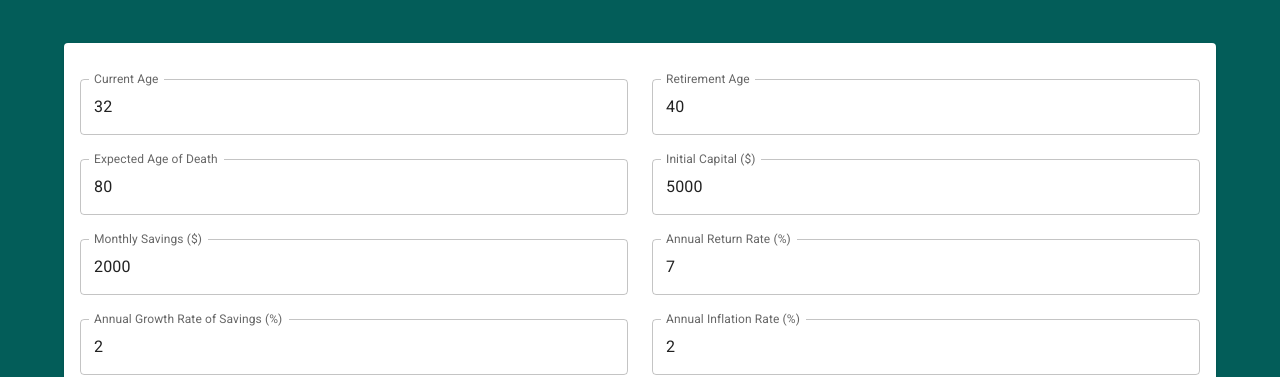
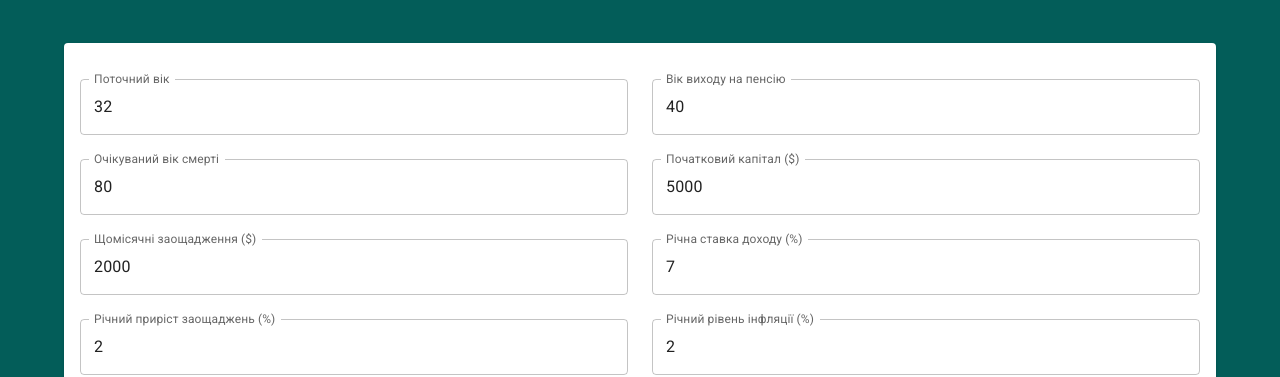
Before and after one commit to OlgaChernytska/money_calculators, a React (Vite) app in the folder frontend/: page / in a window 1280 px wide. Shown: the part 248-625 px from the top of the page. Built offline with nearby package versions, Linux system fonts and the light colour scheme.

Commit message:
locale support for fields

```diff
--- a/frontend/src/components/CalculationForm/fields/AnnualGrowthRateOfSavingsField.tsx
+++ b/frontend/src/components/CalculationForm/fields/AnnualGrowthRateOfSavingsField.tsx
@@ -2,6 +2,7 @@ import React from 'react';
 import { Grid } from '@mui/material';
 import TextFieldBase from './TextFieldBase/TextFieldBase';
 import { ClientData } from '../../../types';
+import { useTranslation } from 'react-i18next';
 
 interface AnnualGrowthRateOfSavingsFieldProps {
   clientData: ClientData;
@@ -12,11 +13,12 @@ const AnnualGrowthRateOfSavingsField: React.FC<AnnualGrowthRateOfSavingsFieldPro
   clientData,
   onInputChange,
 }) => {
+  const { t } = useTranslation();
   return (
     <Grid item xs={12} sm={6}>
       <TextFieldBase
         fullWidth
-        label="Annual Growth Rate of Savings (%)"
+        label={t('annual_growth_rate_of_savings')}
         type="number"
         name="g"
         value={clientData.g === null ? '' : Math.round(clientData.g * 100)}
--- a/frontend/src/components/CalculationForm/fields/AnnualInflationRateField.tsx
+++ b/frontend/src/components/CalculationForm/fields/AnnualInflationRateField.tsx
@@ -2,6 +2,7 @@ import React from 'react';
 import { Grid } from '@mui/material';
 import TextFieldBase from './TextFieldBase/TextFieldBase';
 import { ClientData } from '../../../types';
+import { useTranslation } from 'react-i18next';
 
 interface AnnualInflationRateFieldProps {
   clientData: ClientData;
@@ -9,11 +10,12 @@ interface AnnualInflationRateFieldProps {
 }
 
 const AnnualInflationRateField: React.FC<AnnualInflationRateFieldProps> = ({ clientData, onInputChange }) => {
+  const { t } = useTranslation();
   return (
     <Grid item xs={12} sm={6}>
       <TextFieldBase
         fullWidth
-        label="Annual Inflation Rate (%)"
+        label={t('annual_inflation_rate')}
         type="number"
         name="i"
         value={clientData.i === null ? '' : Math.round(clientData.i * 100)}
--- a/frontend/src/components/CalculationForm/fields/AnnualReturnRateField.tsx
+++ b/frontend/src/components/CalculationForm/fields/AnnualReturnRateField.tsx
@@ -2,6 +2,7 @@ import React from 'react';
 import { Grid } from '@mui/material';
 import TextFieldBase from './TextFieldBase/TextFieldBase';
 import { ClientData } from '../../../types';
+import { useTranslation } from 'react-i18next';
 
 interface AnnualReturnRateFieldProps {
   clientData: ClientData;
@@ -9,11 +10,12 @@ interface AnnualReturnRateFieldProps {
 }
 
 const AnnualReturnRateField: React.FC<AnnualReturnRateFieldProps> = ({ clientData, onInputChange }) => {
+  const { t } = useTranslation();
   return (
     <Grid item xs={12} sm={6}>
       <TextFieldBase
         fullWidth
-        label="Annual Return Rate (%)"
+        label={t('annual_return_rate')}
         type="number"
         name="r"
         value={clientData.r === null ? '' : Math.round(clientData.r * 100)}
--- a/frontend/src/components/CalculationForm/fields/CurrentAgeField.tsx
+++ b/frontend/src/components/CalculationForm/fields/CurrentAgeField.tsx
@@ -16,6 +16,7 @@ const CurrentAgeField: React.FC<CurrentAgeFieldProps> = ({
   validationErrors,
 }) => {
   const { t } = useTranslation();
+
   return (
     <Grid item xs={12} sm={6}>
       <TextFieldBase
--- a/frontend/src/components/CalculationForm/fields/ExpectedAgeOfDeathField.tsx
+++ b/frontend/src/components/CalculationForm/fields/ExpectedAgeOfDeathField.tsx
@@ -2,6 +2,7 @@ import React from 'react';
 import { Grid, Typography } from '@mui/material';
 import TextFieldBase from './TextFieldBase/TextFieldBase';
 import { ClientData } from '../../../types';
+import { useTranslation } from 'react-i18next';
 
 interface ExpectedAgeOfDeathFieldProps {
   clientData: ClientData;
@@ -14,11 +15,12 @@ const ExpectedAgeOfDeathField: React.FC<ExpectedAgeOfDeathFieldProps> = ({
   onInputChange,
   validationErrors,
 }) => {
+  const { t } = useTranslation();
   return (
     <Grid item xs={12} sm={6}>
       <TextFieldBase
         fullWidth
-        label="Expected Age of Death"
+        label={t('expected_age_of_death')}
         type="number"
         name="ageDeath"
         value={clientData.ageDeath ?? ''}
--- a/frontend/src/components/CalculationForm/fields/InitialCapitalField.tsx
+++ b/frontend/src/components/CalculationForm/fields/InitialCapitalField.tsx
@@ -2,6 +2,7 @@ import React from 'react';
 import { Grid } from '@mui/material';
 import TextFieldBase from './TextFieldBase/TextFieldBase';
 import { ClientData } from '../../../types';
+import { useTranslation } from 'react-i18next';
 
 interface InitialCapitalFieldProps {
   clientData: ClientData;
@@ -9,11 +10,12 @@ interface InitialCapitalFieldProps {
 }
 
 const InitialCapitalField: React.FC<InitialCapitalFieldProps> = ({ clientData, onInputChange }) => {
+  const { t } = useTranslation();
   return (
     <Grid item xs={12} sm={6}>
       <TextFieldBase
         fullWidth
-        label="Initial Capital ($)"
+        label={t('initial_capital')}
         type="number"
         name="c0"
         value={clientData.c0}
--- a/frontend/src/components/CalculationForm/fields/MonthlySavingsField.tsx
+++ b/frontend/src/components/CalculationForm/fields/MonthlySavingsField.tsx
@@ -2,6 +2,7 @@ import React from 'react';
 import { Grid } from '@mui/material';
 import TextFieldBase from './TextFieldBase/TextFieldBase';
 import { ClientData } from '../../../types';
+import { useTranslation } from 'react-i18next';
 
 interface MonthlySavingsFieldProps {
   clientData: ClientData;
@@ -9,11 +10,12 @@ interface MonthlySavingsFieldProps {
 }
 
 const MonthlySavingsField: React.FC<MonthlySavingsFieldProps> = ({ clientData, onInputChange }) => {
+  const { t } = useTranslation();
   return (
     <Grid item xs={12} sm={6}>
       <TextFieldBase
         fullWidth
-        label="Monthly Savings ($)"
+        label={t('monthly_savings')}
         type="number"
         name="p"
         value={clientData.p}
--- a/frontend/src/components/i118/locales/en/translation.json
+++ b/frontend/src/components/i118/locales/en/translation.json
@@ -3,5 +3,11 @@
        "current_age": "Current Age",
        "financial_calculator": "Financial Calculator",
        "estimated_monthly_passive_income": "Estimated Monthly Passive Income",
-       "retirement_age": "Retirement Age"
+       "retirement_age": "Retirement Age",
+       "expected_age_of_death": "Expected Age of Death",
+       "annual_inflation_rate": "Annual Inflation Rate (%)",
+       "initial_capital": "Initial Capital ($)",
+       "annual_return_rate": "Annual Return Rate (%)",
+       "monthly_savings": "Monthly Savings ($)",
+       "annual_growth_rate_of_savings": "Annual Growth Rate of Savings (%)"
 }
--- a/frontend/src/components/i118/locales/ua/translation.json
+++ b/frontend/src/components/i118/locales/ua/translation.json
@@ -1,5 +1,14 @@
 {
     "financial_calculator": "Фінансовий калькулятор",
     "estimated_monthly_passive_income": "Очікуваний щомісячний пасивний дохід",
-    "capital_growth_over_time": "Зростання капіталу з часом"
+    "capital_growth_over_time": "Зростання капіталу з часом",
+    "expected_age_of_death": "Очікуваний вік смерті",
+    "annual_inflation_rate": "Річний рівень інфляції (%)",
+    "initial_capital": "Початковий капітал ($)",
+    "annual_return_rate": "Річна ставка доходу (%)",
+    "monthly_savings": "Щомісячні заощадження ($)",
+    "current_age": "Поточний вік",
+    "retirement_age": "Вік виходу на пенсію",
+    "annual_growth_rate_of_savings": "Річний приріст заощаджень (%)"
+
   }
```
